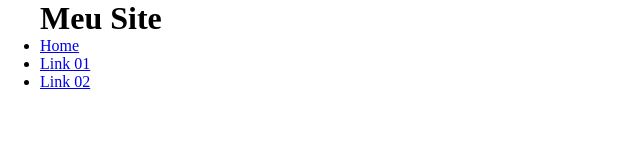
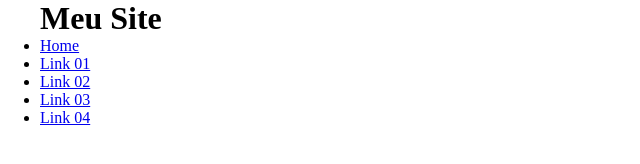
Before and after one commit to prof-jlgregorio/mini-site, a plain HTML site: page index.html in a window 1280 px wide. Shown: the whole page, without its empty margins (0-640 px from the left). Drawn offline with Linux system fonts and the light colour scheme.

Commit message:
Ajustando o index.html

```diff
--- a/index.html
+++ b/index.html
@@ -17,6 +17,8 @@
                     <li><a href="#">Home</a></li>
                     <li><a href="#">Link 01</a></li>
                     <li><a href="#">Link 02</a></li>
+                    <li><a href="#">Link 03</a></li>
+                    <li><a href="#">Link 04</a></li>
                 </ul>
             </nav>
         </header>
```
